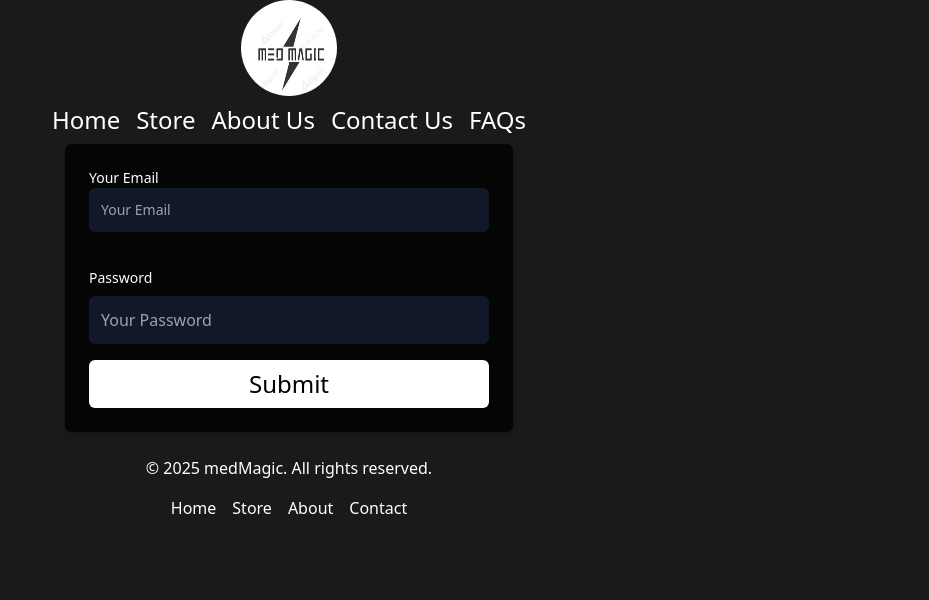
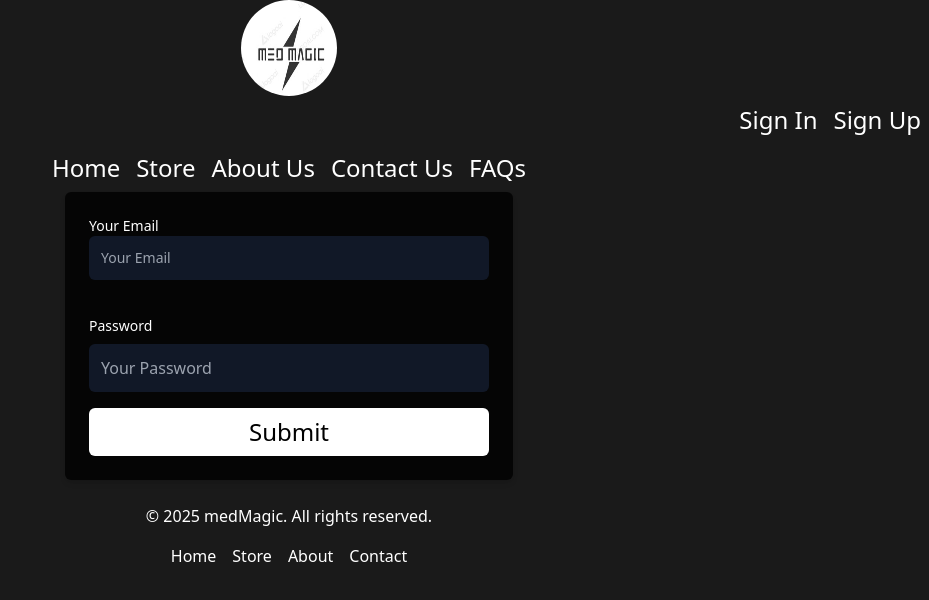
Before and after one commit to Saim-Maqsood/FYP, a Next.js app: page /SignIn in a window 1280 px wide. Shown: the top 600 px of the page, without its empty margins (351-1280 px from the left). Built offline with nearby package versions, Linux system fonts and the light colour scheme.

Commit message:
change layout

```diff
--- a/app/FAQ/page.jsx
+++ b/app/FAQ/page.jsx
@@ -5,9 +5,19 @@ import {
     AccordionTrigger,
   } from "@/components/ui/accordion"
 import React from 'react'
+import Head from 'next/head';
+export const generateMetadata = () => {
+    return (
+        {title:"medMagic - FAQ"}
+    )
+}
 
 const page = () => {
   return (
+    <>
+    <Head>
+        <title>{generateMetadata().title}</title>
+    </Head>
     <Accordion type="single" collapsible className="w-full">
         <AccordionItem value="item-1">
           <AccordionTrigger className="text-white">Is it accessible?</AccordionTrigger>
@@ -29,6 +39,7 @@ const page = () => {
           </AccordionContent>
         </AccordionItem>
       </Accordion>
+      </>
   )
 }
 
--- a/app/SignIn/page.jsx
+++ b/app/SignIn/page.jsx
@@ -1,8 +1,8 @@
 import Head from 'next/head';
 export const generateMetadata = () => {
-  return {
-    title:"medMagic - sign in"
-  }
+  return (
+    {title:"medMagic - sign in"}
+  )
 }
 const page = () => {
   return (
--- a/app/components/Navbar.jsx
+++ b/app/components/Navbar.jsx
@@ -6,6 +6,10 @@ const Navbar = () => {
   return (
     <div className="w-full text-white">
       <Image src={"/Logo.jpg"} width={200} height={300} alt="Logo" className="m-auto w-5 h-5 sm:w-10 sm:h-10 md:w-16 md:h-16 lg:w-20 lg:h-20 xl:w-24 xl:h-24 2xl:w-32 2xl:h-32 rounded-full" />
+      <div className="flex justify-end">
+      <Link href="/SignIn" className="p-2 text-xs sm:text-sm md:text-lg lg:text-xl xl:text-2xl 2xl:text-3xl">Sign In</Link>
+      <Link href="/SignUp" className="p-2 text-xs sm:text-sm md:text-lg lg:text-xl xl:text-2xl 2xl:text-3xl">Sign Up</Link>
+      </div>
       <div className="flex justify-center flex-wrap">
         <Link href="/" className="p-2 text-xs sm:text-sm md:text-lg lg:text-xl xl:text-2xl 2xl:text-3xl">Home</Link>
         <Link href="/store" className="p-2 text-xs sm:text-sm md:text-lg lg:text-xl xl:text-2xl 2xl:text-3xl">Store</Link>
```
